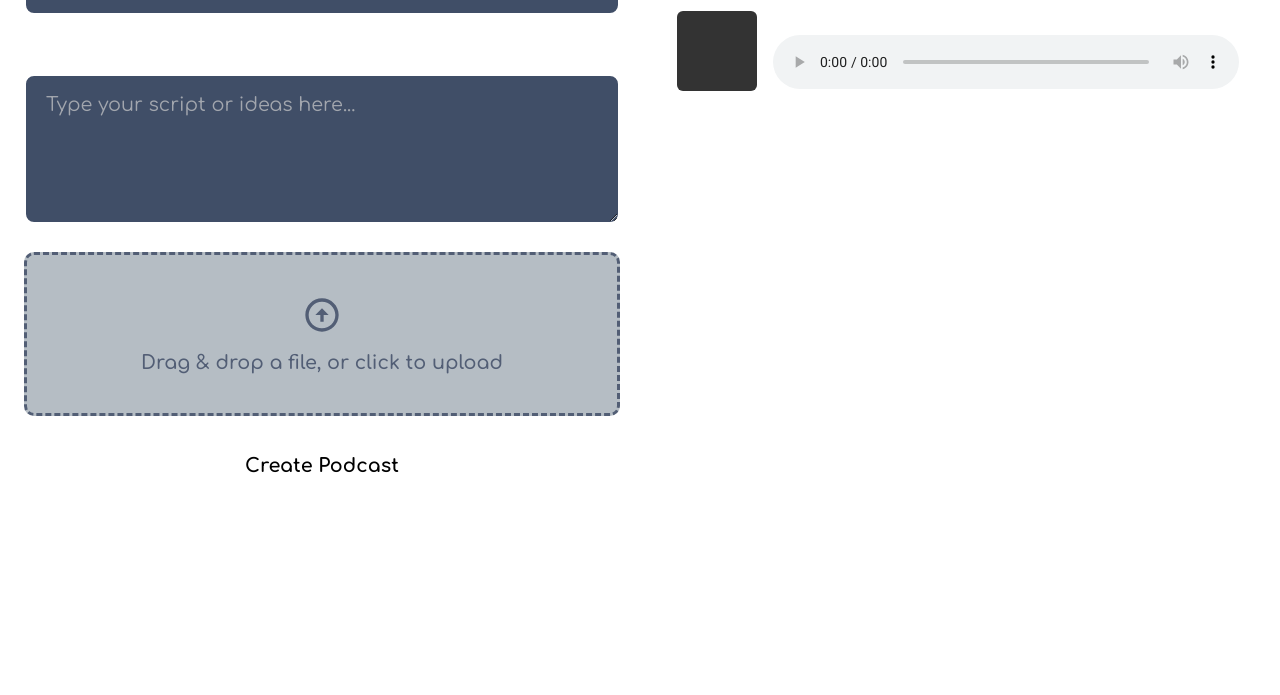
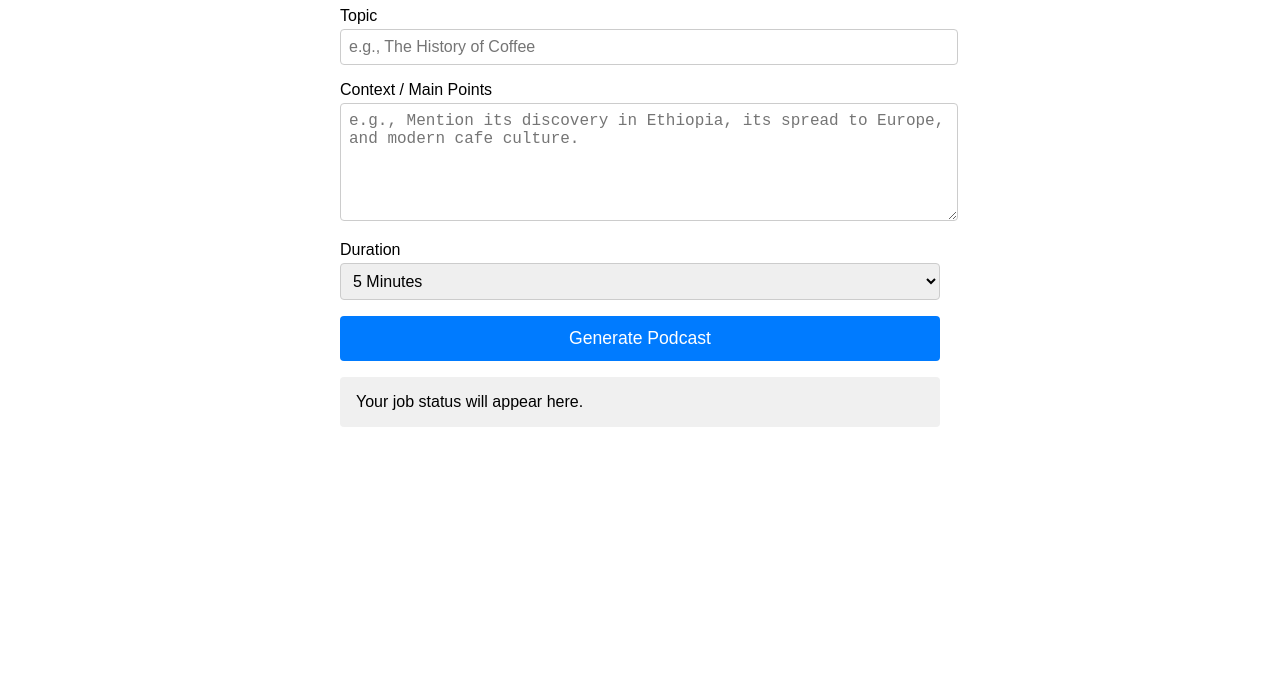
Before and after one commit to jmvanwie/mosaic-deploy, a plain HTML site: page index.html in a window 1280 px wide. Shown: the part 105-800 px from the top of the page. Drawn offline with Linux system fonts and the light colour scheme.

Commit message:
Final reset to working Netlify+Render architecture

```diff
--- a/index.html
+++ b/index.html
@@ -4,252 +4,70 @@
     <meta charset="UTF-8">
     <meta name="viewport" content="width=device-width, initial-scale=1.0">
     <title>Podcast Generator</title>
-    <link rel="preconnect" href="https://fonts.googleapis.com">
-    <link rel="preconnect" href="https://fonts.gstatic.com" crossorigin>
-    <link href="https://fonts.googleapis.com/css2?family=Comfortaa:wght@400;500;600;700&family=Roboto:wght@400;500&display=swap" rel="stylesheet">
-
     <style>
-        :root {
-            --primary-glow-color: #00aaff;
-            --light-outline: #ffffff;
-            --white: #ffffff;
-            --input-bg-color: #404e67;
-            --upload-box-bg: #b5bdc4;
-            --upload-box-border: #525e75;
-            --font-display: "Comfortaa", cursive;
-            --font-body: "Roboto", sans-serif;
-        }
-
-        body {
-            font-family: var(--font-body);
-            background-color: transparent;
-            color: var(--light-outline);
-            margin: 0;
-            padding: 1.5rem;
-        }
-
-        .app-container {
-            display: flex;
-            flex-wrap: wrap;
-            gap: 2.5rem;
-        }
-
-        .form-column, .repository-column {
-            flex: 1;
-            min-width: 350px;
-        }
-
-        .input-group {
-            margin-bottom: 1.5rem;
-        }
-
-        label {
-            display: block;
-            margin-bottom: 0.75rem;
-            font-weight: 500;
-            font-size: 1.3rem;
-            font-family: var(--font-display);
-        }
-
-        .form-input {
-            width: 100%;
-            padding: 18px 20px;
-            border: 2px solid var(--light-outline);
-            background-color: var(--input-bg-color);
-            color: var(--light-outline);
-            border-radius: 10px;
-            font-family: var(--font-display);
-            font-size: 1.2rem;
-            transition: all 0.3s ease;
-            box-sizing: border-box;
-        }
-
-        .form-input::placeholder {
-            color: #ccc;
-            opacity: 0.7;
-            font-family: var(--font-display);
-        }
-
-        .form-input:focus {
-            outline: none;
-            border-color: var(--primary-glow-color);
-            box-shadow: 0 0 0 4px rgba(0, 170, 255, 0.35);
-        }
-
-        textarea.form-input {
-            min-height: 150px;
-            resize: vertical;
-        }
-
-        .file-drop-area {
-            margin-top: 1.5rem;
-            border: 3px dashed var(--upload-box-border);
-            border-radius: 10px;
-            padding: 2.5rem 1.5rem;
-            text-align: center;
-            font-family: var(--font-display);
-            font-size: 1.2rem;
-            font-weight: 600;
-            background-color: var(--upload-box-bg);
-            color: var(--upload-box-border);
-            transition: background-color 0.3s ease;
-        }
-        .file-drop-area:hover {
-            background-color: #a9b1b8;
-            cursor: pointer;
-        }
-        .file-upload-icon svg {
-            width: 40px;
-            height: 40px;
-            margin-bottom: 0.8rem;
-        }
-
-        .generate-btn {
-            background-color: var(--light-outline);
-            color: #000;
-            border: none;
-            padding: 15px 25px;
-            border-radius: 10px;
-            font-size: 1.2rem;
-            font-family: var(--font-display);
-            font-weight: 700;
-            cursor: pointer;
-            transition: all 0.3s ease;
-            width: 100%;
-            margin-top: 1.5rem;
-        }
-
-        .generate-btn:hover {
-            background-color: var(--primary-glow-color);
-            color: var(--white);
-            transform: translateY(-2px);
-            box-shadow: 0 4px 10px rgba(0, 170, 255, 0.2);
-        }
-
-        #status {
-            margin-top: 1.5rem;
-            padding: 1rem;
-            background-color: #333;
-            border-radius: 8px;
-            text-align: center;
-            display: none;
-            font-family: var(--font-display);
-            font-size: 1.1rem;
-        }
-
-        .repository-title {
-            font-family: var(--font-display);
-            font-size: 1.5rem;
-            font-weight: 500;
-            border-bottom: 2px solid var(--light-outline);
-            padding-bottom: 0.5rem;
-            margin-bottom: 1rem;
-        }
-
-        #repository-list {
-            display: flex;
-            flex-direction: column;
-            gap: 1rem;
-        }
-
-        .repository-item {
-            background-color: rgba(255, 255, 255, 0.05);
-            border-radius: 8px;
-            padding: 1rem;
-            border: 1px solid rgba(255, 255, 255, 0.2);
-            display: flex;
-            align-items: center;
-            gap: 1rem;
-        }
-
-        .repository-item-artwork {
-            width: 80px;
-            height: 80px;
-            background-color: #333;
-            border-radius: 6px;
-            flex-shrink: 0;
-        }
-
-        .repository-item-details {
-            flex-grow: 1;
-        }
-
-        .repository-item-title {
-            font-weight: 500;
-            font-family: var(--font-display);
-            margin: 0 0 0.5rem 0;
-        }
+        body { font-family: sans-serif; max-width: 600px; margin: auto; padding: 2rem; }
+        .input-group { margin-bottom: 1rem; }
+        label { display: block; margin-bottom: 0.25rem; }
+        input, textarea, select { width: 100%; padding: 0.5rem; font-size: 1rem; border-radius: 4px; border: 1px solid #ccc; }
+        textarea { min-height: 100px; }
+        button { width: 100%; padding: 0.75rem; font-size: 1.1rem; background-color: #007bff; color: white; border: none; border-radius: 4px; cursor: pointer; }
+        #status { margin-top: 1rem; padding: 1rem; background-color: #f0f0f0; border-radius: 4px; }
     </style>
 </head>
 <body>
-
-    <div class="app-container">
-        <div class="form-column">
+    <h1>Podcast Generator</h1>
     <div class="input-group">
         <label for="topic">Topic</label>
-                <input type="text" id="topic" class="form-input" placeholder="Give your show a title...">
+        <input type="text" id="topic" placeholder="e.g., The History of Coffee">
     </div>
     <div class="input-group">
-                <label for="context">Context</label>
-                <textarea id="context" class="form-input" placeholder="Type your script or ideas here..."></textarea>
+        <label for="context">Context / Main Points</label>
+        <textarea id="context" placeholder="e.g., Mention its discovery in Ethiopia, its spread to Europe, and modern cafe culture."></textarea>
     </div>
-            <div class="file-drop-area">
-                <div class="file-upload-icon">
-                    <svg viewBox="0 0 24 24" fill="none" xmlns="http://www.w3.org/2000/svg">
-                        <path d="M12 2C6.48 2 2 6.48 2 12C2 17.52 6.48 22 12 22C17.52 22 22 17.52 22 12C22 6.48 17.52 2 12 2ZM12 20C7.59 20 4 16.41 4 12C4 7.59 7.59 4 12 4C16.41 4 20 7.59 20 12C20 16.41 16.41 20 12 20ZM13 12V16H11V12H8L12 8L16 12H13Z" fill="#525e75"/>
-                    </svg>
+    <div class="input-group">
+        <label for="duration">Duration</label>
+        <select id="duration">
+            <option value="2 minutes">2 Minutes</option>
+            <option value="5 minutes" selected>5 Minutes</option>
+            <option value="10 minutes">10 Minutes</option>
+        </select>
     </div>
-                Drag & drop a file, or click to upload
-            </div>
-            <button onclick="submitJob()" class="generate-btn">Create Podcast</button>
-            <div id="status"></div>
-        </div>
-        <div class="repository-column">
-             <h2 class="repository-title">Generated Podcasts</h2>
-            <div id="repository-list">
-                <div class="repository-item">
-                    <div class="repository-item-artwork"></div>
-                    <div class="repository-item-details">
-                        <p class="repository-item-title">Example Podcast</p>
-                        <audio controls style="width: 100%;"></audio>
-                    </div>
-                </div>
-            </div>
-        </div>
-    </div>
+    <button onclick="submitJob()">Generate Podcast</button>
+    <div id="status">Your job status will appear here.</div>
 
     <script>
-        // The API URL now points directly to your Render server
         const RENDER_API_URL = "https://mosaicdgitial-sonify-ws.onrender.com";
 
         function submitJob() {
             const topic = document.getElementById('topic').value;
             const context = document.getElementById('context').value;
+            const duration = document.getElementById('duration').value;
             const statusDiv = document.getElementById('status');
-            statusDiv.style.display = 'block';
-            statusDiv.textContent = 'Submitting job...';
 
             if (!topic || !context) {
-                statusDiv.textContent = 'Please fill out both Topic and Context.';
+                statusDiv.textContent = 'Please fill out both topic and context fields.';
                 return;
             }
+
+            statusDiv.textContent = 'Submitting job...';
 
             fetch(`${RENDER_API_URL}/generate-from-idea`, {
                 method: 'POST',
                 headers: { 'Content-Type': 'application/json' },
-                body: JSON.stringify({ topic, context })
+                body: JSON.stringify({ topic, context, duration })
             })
             .then(response => response.json())
             .then(data => {
                 if (data.job_id) {
-                    statusDiv.textContent = `Job queued! Checking status...`;
+                    statusDiv.textContent = `Job queued! Job ID: ${data.job_id}. Checking status...`;
                     pollForStatus(data.job_id);
                 } else {
-                    statusDiv.textContent = 'Error: ' + (data.error || 'Unknown error');
+                    statusDiv.textContent = 'Error submitting job: ' + (data.error || 'Unknown error');
                 }
             })
             .catch(err => {
-                statusDiv.textContent = 'Error: ' + err.message;
+                console.error('Error submitting job:', err);
+                statusDiv.textContent = 'Error submitting job: ' + err.message;
             });
         }
 
@@ -259,40 +77,22 @@
                     .then(response => response.json())
                     .then(data => {
                         const statusDiv = document.getElementById('status');
-                    statusDiv.textContent = `Job Status: ${data.status}`;
-                    if (data.status === 'complete' || data.status === 'failed') {
+                        statusDiv.textContent = `Job ${jobId}: ${data.status}`;
+
+                        if (data.status === 'complete') {
                             clearInterval(interval);
-                        if (data.status === 'complete') {
-                            addPodcastToRepository(data);
-                            statusDiv.textContent = 'Podcast complete!';
-                        } else {
+                            statusDiv.innerHTML = `Job Complete! <br><br> <audio controls src="${data.podcast_url}"></audio>`;
+                        } else if (data.status === 'failed') {
+                            clearInterval(interval);
                             statusDiv.textContent = `Job failed: ${data.error_message}`;
                         }
-                    }
+                    })
+                    .catch(err => {
+                        clearInterval(interval);
+                        console.error('Error polling status:', err);
+                        document.getElementById('status').textContent = 'Error checking status.';
                     });
             }, 5000);
-        }
-
-        function addPodcastToRepository(data) {
-            const repositoryList = document.getElementById('repository-list');
-            const item = document.createElement('div');
-            item.className = 'repository-item';
-            const artwork = document.createElement('div');
-            artwork.className = 'repository-item-artwork';
-            const details = document.createElement('div');
-            details.className = 'repository-item-details';
-            const title = document.createElement('p');
-            title.className = 'repository-item-title';
-            title.textContent = data.topic || 'Untitled Podcast';
-            const audio = document.createElement('audio');
-            audio.controls = true;
-            audio.src = data.podcast_url;
-            audio.style.width = '100%';
-            details.appendChild(title);
-            details.appendChild(audio);
-            item.appendChild(artwork);
-            item.appendChild(details);
-            repositoryList.prepend(item);
         }
     </script>
 </body>
```
Lines whose indentation alone changed are shown as unchanged.
